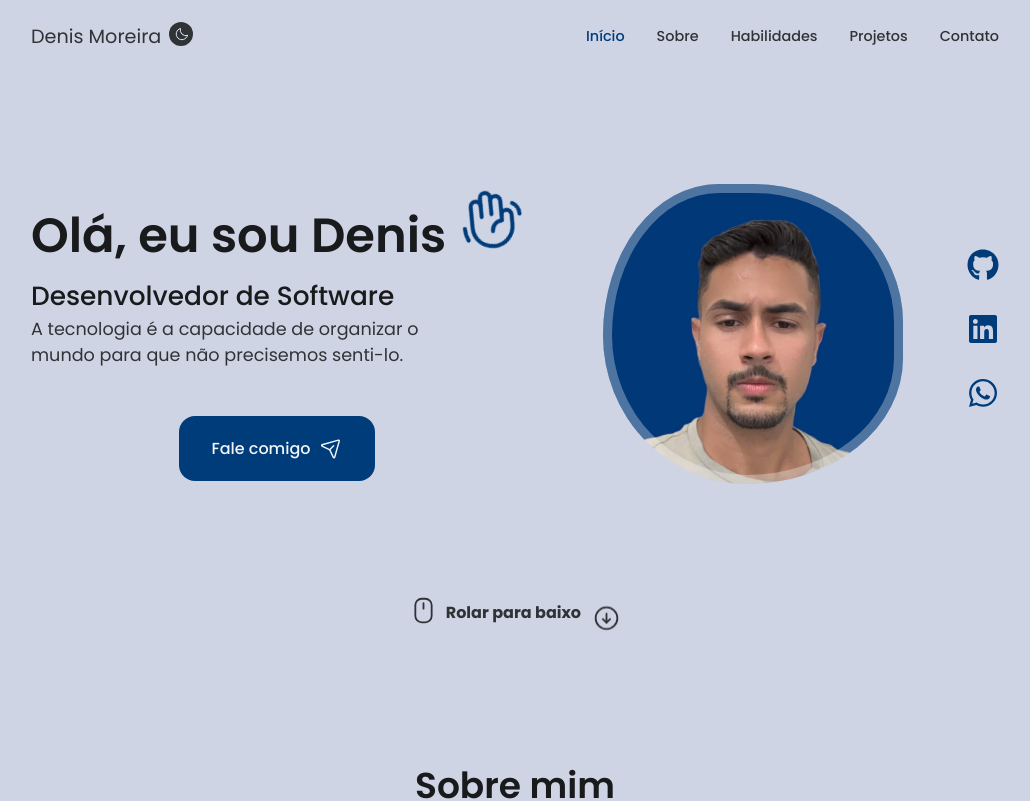
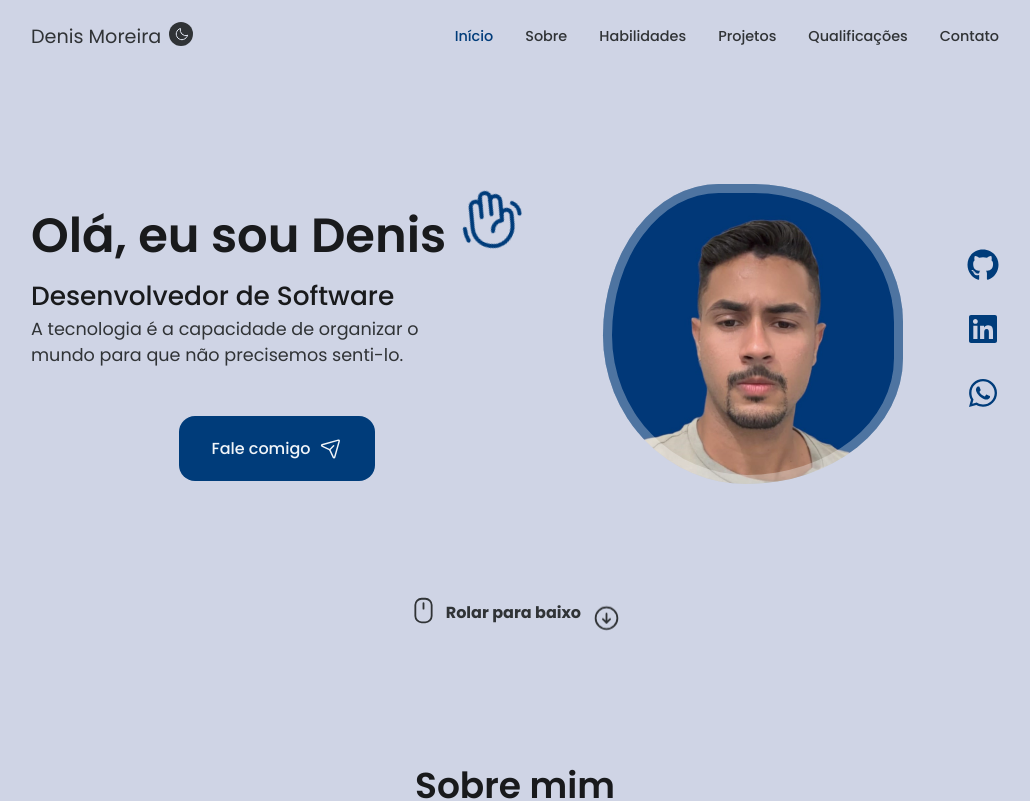
Before and after one commit to Denis-moreira98/denis-moreira-portfolio, a React (Vite) app: page / in a window 1280 px wide. Shown: the top 801 px of the page, without its empty margins (125-1155 px from the left). Built offline with nearby package versions, Linux system fonts and the light colour scheme.

Commit message:
feat: alterações

```diff
--- a/src/components/Header/index.tsx
+++ b/src/components/Header/index.tsx
@@ -1,5 +1,5 @@
 import {
-   Briefcase,
+   Student,
    Flask,
    House,
    Image,
@@ -97,6 +97,17 @@ export function Header() {
                   </li>
                   <li>
                      <a
+                        href="#qualification"
+                        className={`nav-link ${
+                           activeSection === "#qualification" ? "active" : ""
+                        }`}
+                        onClick={() => setActiveSection("#qualification")}
+                     >
+                        <Student /> Qualificações
+                     </a>
+                  </li>
+                  <li>
+                     <a
                         href="#contact"
                         className={`nav-link ${
                            activeSection === "#contact" ? "active" : ""
--- a/src/views/Projects/projectsData.ts
+++ b/src/views/Projects/projectsData.ts
@@ -46,7 +46,7 @@ export const projectsData = [
       image: tarefas,
       title: "Tarefas+",
       url: "https://github.com/Denis-moreira98/app-tarefas",
-      deploy: "https://app-tarefas-six.vercel.app/",
+      deploy: "https://github.com/Denis-moreira98/app-tarefas",
    },
    {
       id: 4,
```
